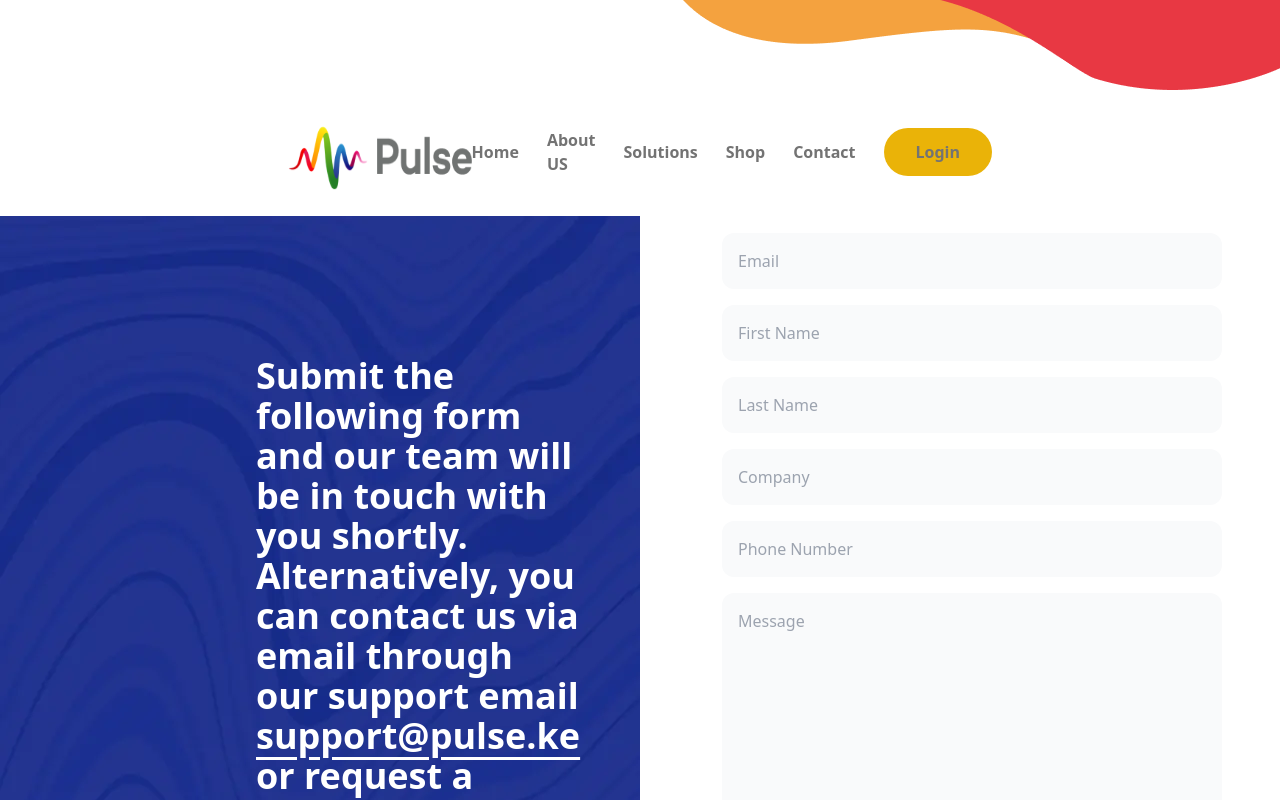
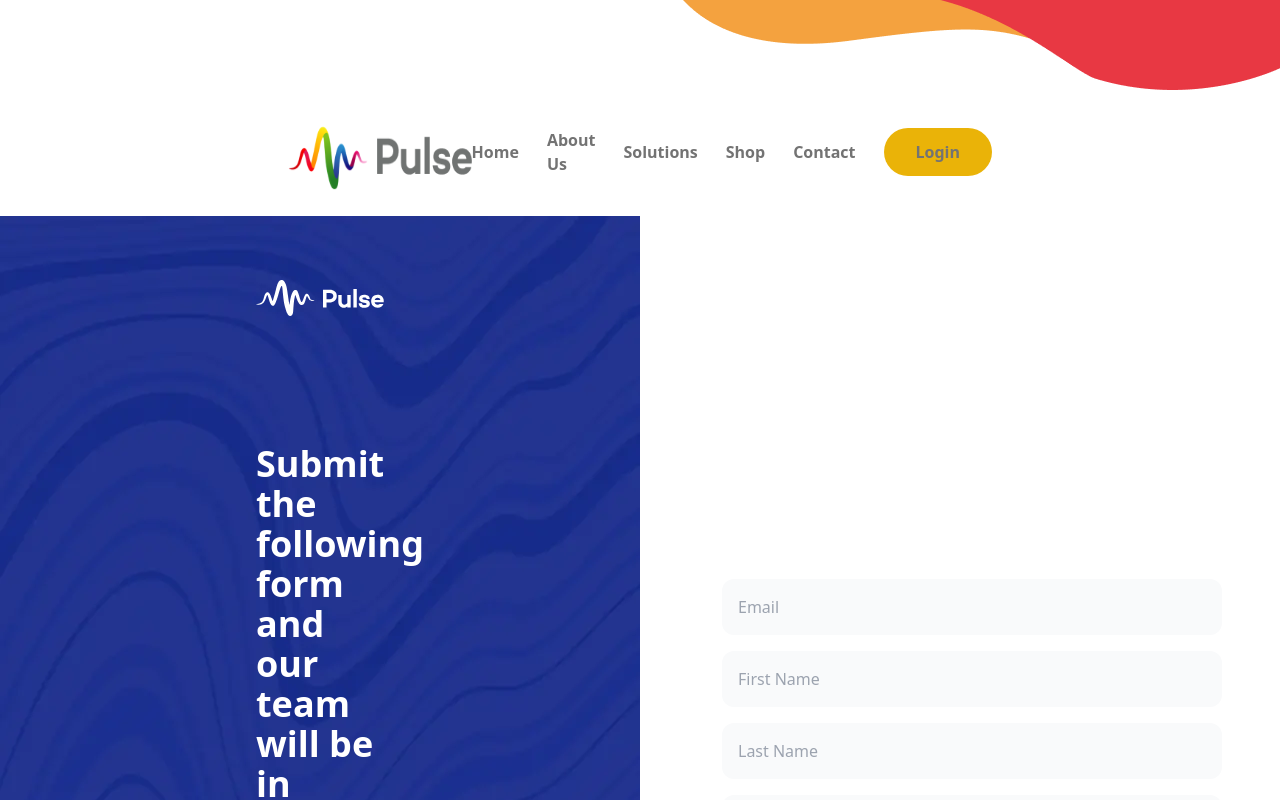
Before and after one commit to PhillipNzau/pulse-network, an Angular app: page /demo in a window 1280 px wide. Shown: the top 800 px of the page. Built offline with nearby package versions, Linux system fonts and the light colour scheme.

Commit message:
nav and request demo linking

```diff
--- a/src/app/pages/home/home.component.html
+++ b/src/app/pages/home/home.component.html
@@ -20,6 +20,7 @@
         </p>
 
         <div
+          [routerLink]="'demo'"
           class="flex items-center justify-center gap-3 rounded-[35px] bg-yellow-500 md:w-[274px] py-3 mt-4 hover:cursor-pointer"
         >
           <p class="md:text-2xl font-bold text-blue-900">Request a demo</p>
@@ -61,6 +62,7 @@
         </p>
 
         <div
+          [routerLink]="'demo'"
           class="flex items-center justify-center gap-3 rounded-[35px] bg-yellow-500 md:w-[274px] py-3 mt-4 hover:cursor-pointer"
         >
           <p class="md:text-2xl font-bold text-blue-900">Request a demo</p>
@@ -116,6 +118,7 @@
           satisfaction.
         </p>
         <div
+          [routerLink]="'demo'"
           class="flex items-center justify-center gap-3 rounded-[35px] bg-white md:w-[274px] py-3 mt-4 hover:cursor-pointer"
         >
           <p class="md:text-2xl font-bold">Request a demo</p>
@@ -150,6 +153,7 @@
           measure and monitor water consumption in homes and businesses.
         </p>
         <div
+          [routerLink]="'demo'"
           class="flex items-center justify-center gap-3 rounded-[35px] bg-white md:w-[274px] py-3 mt-4 hover:cursor-pointer"
         >
           <p class="md:text-2xl font-bold text-blue-500">Request a demo</p>
@@ -185,6 +189,7 @@
           measure and monitor water consumption in homes and businesses.
         </p>
         <div
+          [routerLink]="'demo'"
           class="flex items-center justify-center gap-3 rounded-[35px] bg-white md:w-[274px] py-3 mt-4 hover:cursor-pointer"
         >
           <p class="md:text-2xl font-bold text-orange-400">Request a demo</p>
--- a/src/app/pages/home/home.component.ts
+++ b/src/app/pages/home/home.component.ts
@@ -3,13 +3,14 @@ import { CommonModule } from '@angular/common';
 
 import Swiper from 'swiper';
 import { register } from 'swiper/element/bundle';
+import { RouterLink } from '@angular/router';
 // import Swiper and modules styles
 
 register();
 @Component({
   selector: 'app-home',
   standalone: true,
-  imports: [CommonModule],
+  imports: [CommonModule, RouterLink],
   templateUrl: './home.component.html',
   schemas: [CUSTOM_ELEMENTS_SCHEMA],
   styleUrls: ['./home.component.scss']
--- a/src/app/pages/request-demo/request-demo.component.html
+++ b/src/app/pages/request-demo/request-demo.component.html
@@ -2,9 +2,14 @@
   class="py-20 md:py-0 h-full w-screen flex items-center justify-between flex-wrap md:flex-nowrap gap-x-6"
 >
   <div
-    class="bg-blue-900 flex items-center md:px-64 md:min-h-screen md:w-1/2"
+    class="bg-blue-900 flex flex-col md:py-16 md:px-64 md:min-h-screen md:w-1/2"
     style="background-image: url('../../../assets/imgs/demo-request.webp')"
   >
+    <img
+      class="w-32 md:mb-32"
+      src="../../../assets/imgs/logo-2.svg"
+      alt="Pulse Logo"
+    />
     <p class="text-white font-bold text-2xl md:text-4xl">
       Submit the following form and our team will be in touch with you shortly.
       Alternatively, you can contact us via email through our support email
--- a/src/app/pages/solutions/solutions.component.html
+++ b/src/app/pages/solutions/solutions.component.html
@@ -23,6 +23,7 @@
         <li>Lower cost of collection, increase cash flow</li>
       </ol>
       <div
+        [routerLink]="'/demo'"
         class="flex items-center justify-center gap-3 rounded-[35px] bg-yellow-500 md:w-[274px] py-3 mt-4 hover:cursor-pointer"
       >
         <p class="md:text-2xl font-bold">Request a demo</p>
@@ -56,6 +57,7 @@
         <li>Instant mobile payments</li>
       </ol>
       <div
+        [routerLink]="'demo'"
         class="flex items-center justify-center text-white gap-3 rounded-[35px] bg-blue-900 md:w-[274px] py-3 mt-4 hover:cursor-pointer"
       >
         <p class="md:text-2xl font-bold">Request a demo</p>
@@ -106,6 +108,7 @@
           </li>
         </ul>
         <div
+          [routerLink]="'/demo'"
           class="flex items-center justify-center gap-3 rounded-[35px] bg-red-500 md:w-[274px] py-3 mt-4 hover:cursor-pointer"
         >
           <p class="md:text-2xl font-bold text-white">Request a demo</p>
--- a/src/app/pages/solutions/solutions.component.ts
+++ b/src/app/pages/solutions/solutions.component.ts
@@ -1,10 +1,11 @@
 import { Component } from '@angular/core';
 import { CommonModule } from '@angular/common';
+import { RouterLink } from '@angular/router';
 
 @Component({
   selector: 'app-solutions',
   standalone: true,
-  imports: [CommonModule],
+  imports: [CommonModule, RouterLink],
   templateUrl: './solutions.component.html',
   styleUrls: ['./solutions.component.scss']
 })
--- a/src/app/shared/components/navbar/navbar.component.html
+++ b/src/app/shared/components/navbar/navbar.component.html
@@ -42,7 +42,7 @@
       id="dropdownDefaultButton"
       class="transition-all duration-300 hover:cursor-pointer"
     >
-      <a class="peer py-2 hover:cursor-pointer">About US</a>
+      <a class="peer py-2 hover:cursor-pointer">About Us</a>
       <!-- the menu here -->
       <div
         class="hidden absolute rounded-md mt-0 md:-ml-8 peer-hover:flex hover:flex w-full md:w-[240px] flex-col bg-white border-zinc-200 text-neutral-500 divide-y-[1px] drop-shadow py-6 px-2"
```
